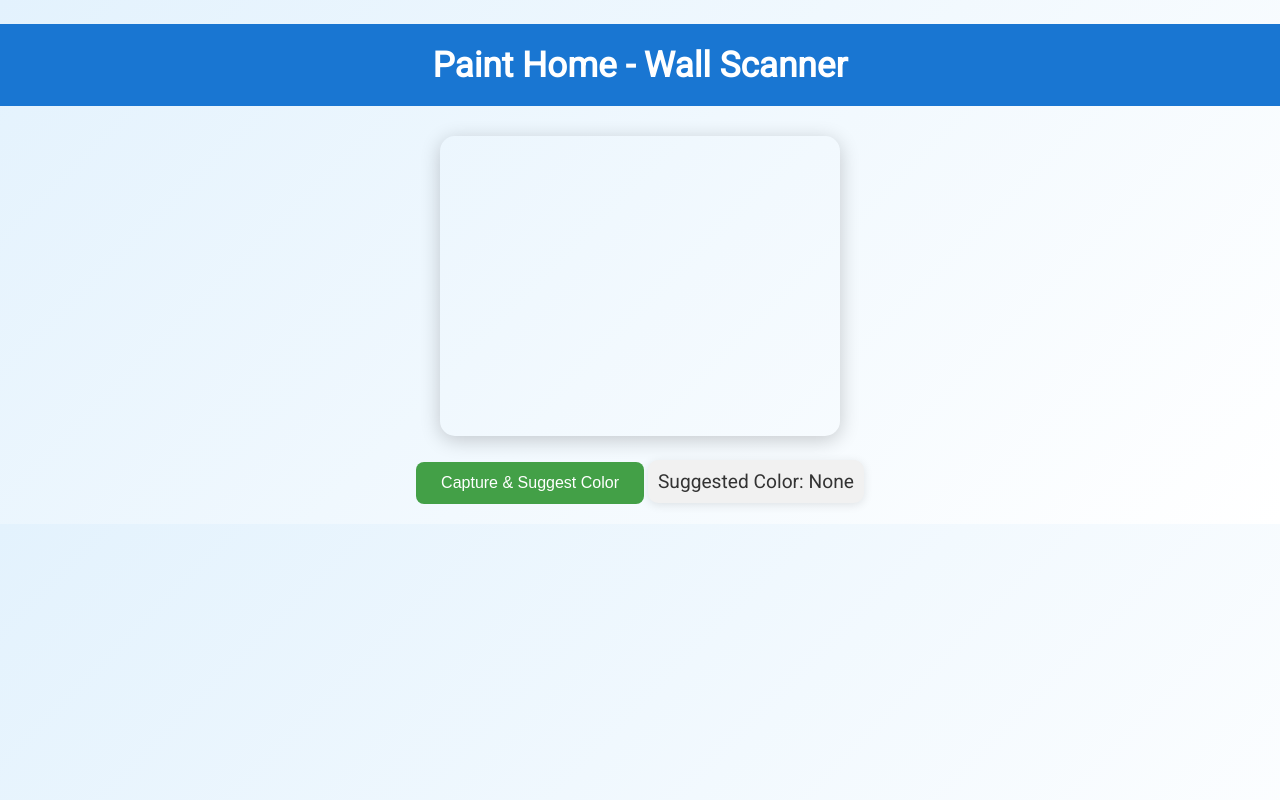
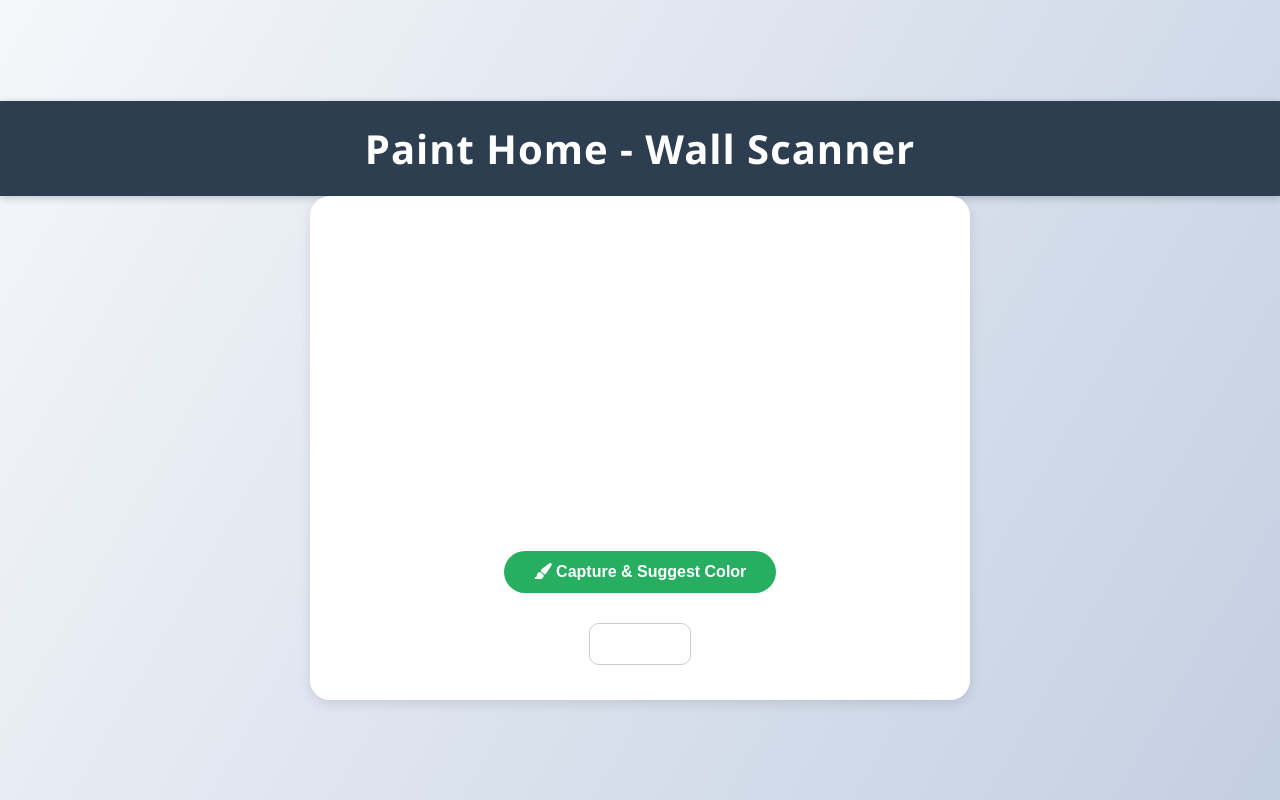
Before and after one commit to notbittu/white444, a Flask app: page / in a window 1280 px wide. Run offline with Flask 3, Linux system fonts and the light colour scheme.

Commit message:
Update index.html

```diff
--- a/templates/index.html
+++ b/templates/index.html
@@ -1,104 +1,136 @@
-<!DOCTYPE html>
-<html lang="en">
+<!DOCTYPE html><html lang="en">
 <head>
     <meta charset="UTF-8">
+    <meta name="viewport" content="width=device-width, initial-scale=1.0">
     <title>Paint Home - Wall Scanner</title>
-    <link rel="stylesheet" href="https://fonts.googleapis.com/css2?family=Roboto&display=swap">
+    <link rel="stylesheet" href="https://cdnjs.cloudflare.com/ajax/libs/font-awesome/6.0.0/css/all.min.css">
     <style>
         body {
-            font-family: 'Roboto', sans-serif;
-            background: linear-gradient(135deg, #e3f2fd, #fff);
             margin: 0;
-            padding: 0;
+            font-family: 'Segoe UI', Tahoma, Geneva, Verdana, sans-serif;
+            background: linear-gradient(120deg, #f5f7fa, #c3cfe2);
+            display: flex;
+            flex-direction: column;
+            align-items: center;
+            justify-content: center;
+            height: 100vh;
+        }header {
+        width: 100%;
+        background: #2c3e50;
+        padding: 20px 0;
         text-align: center;
-            color: #333;
+        color: white;
+        font-size: 2.5rem;
+        font-weight: 600;
+        letter-spacing: 1px;
+        box-shadow: 0 2px 8px rgba(0, 0, 0, 0.2);
     }
 
-        h1 {
-            padding: 20px 0;
-            font-size: 2.2rem;
-            background-color: #1976d2;
-            color: white;
-            margin-bottom: 30px;
+    .scanner-box {
+        background: white;
+        padding: 30px;
+        border-radius: 20px;
+        box-shadow: 0 4px 12px rgba(0, 0, 0, 0.1);
+        text-align: center;
+        width: 90%;
+        max-width: 600px;
     }
 
     video, canvas {
+        width: 100%;
         border-radius: 15px;
-            box-shadow: 0 4px 20px rgba(0, 0, 0, 0.2);
+        margin-bottom: 20px;
     }
 
-        #container {
-            max-width: 600px;
-            margin: auto;
+    .button {
+        background: #27ae60;
+        border: none;
+        color: white;
+        padding: 12px 30px;
+        font-size: 1rem;
+        font-weight: bold;
+        border-radius: 30px;
+        cursor: pointer;
+        transition: background 0.3s ease;
     }
 
-        #captureBtn {
-            margin: 20px auto;
-            padding: 12px 25px;
-            background-color: #43a047;
-            color: white;
-            border: none;
-            border-radius: 8px;
-            font-size: 1rem;
-            cursor: pointer;
-            transition: background-color 0.3s ease;
+    .button:hover {
+        background: #219150;
     }
 
-        #captureBtn:hover {
-            background-color: #388e3c;
+    .result {
+        margin-top: 20px;
+        font-size: 1.2rem;
+        font-weight: 500;
+        color: #2c3e50;
     }
 
-        #colorResult {
-            font-size: 1.2rem;
-            margin-top: 20px;
-            padding: 10px;
-            background: #f1f1f1;
+    .color-box {
+        margin-top: 10px;
+        height: 40px;
+        width: 100px;
         border-radius: 10px;
-            box-shadow: 0 2px 10px rgba(0,0,0,0.1);
+        border: 1px solid #ccc;
         display: inline-block;
     }
 </style>
+
 </head>
 <body>
-    <h1>Paint Home - Wall Scanner</h1>
-
-    <div id="container">
-        <video id="video" width="400" height="300" autoplay></video><br>
-        <button id="captureBtn">Capture & Suggest Color</button>
-        <canvas id="canvas" width="400" height="300" style="display:none;"></canvas>
-        <div id="colorResult">Suggested Color: <span id="colorCode">None</span></div>
+    <header>Paint Home - Wall Scanner</header><div class="scanner-box">
+    <video id="video" autoplay></video>
+    <canvas id="canvas" style="display:none;"></canvas>
+    <button class="button" onclick="captureAndSend()">
+        <i class="fas fa-paint-brush"></i> Capture & Suggest Color
+    </button>
+    <div class="result" id="result"></div>
+    <div class="color-box" id="colorBox"></div>
 </div>
 
 <script>
     const video = document.getElementById('video');
     const canvas = document.getElementById('canvas');
-        const colorCode = document.getElementById('colorCode');
-        const captureBtn = document.getElementById('captureBtn');
-        const ctx = canvas.getContext('2d');
+    const result = document.getElementById('result');
+    const colorBox = document.getElementById('colorBox');
 
-        navigator.mediaDevices.getUserMedia({ video: true }).then(stream => {
+    navigator.mediaDevices.getUserMedia({ video: true })
+        .then(stream => {
             video.srcObject = stream;
         });
 
-        captureBtn.addEventListener('click', () => {
-            ctx.drawImage(video, 0, 0, canvas.width, canvas.height);
+    function captureAndSend() {
+        const context = canvas.getContext('2d');
+        canvas.width = video.videoWidth;
+        canvas.height = video.videoHeight;
+        context.drawImage(video, 0, 0, canvas.width, canvas.height);
         canvas.toBlob(blob => {
             const formData = new FormData();
-                formData.append('image', blob, 'capture.jpg');
+            formData.append('image', blob);
+
             fetch('/color-suggestion', {
                 method: 'POST',
                 body: formData
             })
-                .then(response => response.json())
+            .then(res => res.json())
             .then(data => {
-                    colorCode.textContent = data.suggested_color;
-                    colorCode.style.color = data.suggested_color;
+                const hex = data.color;
+                const name = getColorName(hex);
+                result.innerHTML = Suggested Color: <strong>${hex}</strong> (${name});
+                colorBox.style.backgroundColor = hex;
             })
-                .catch(error => {
-                    colorCode.textContent = 'Error';
+            .catch(err => {
+                result.textContent = 'Error processing image';
             });
-            }, 'image/jpeg');
         });
-    </script>
-</body>
-</html>
+    }
+
+    function getColorName(hex) {
+        const namedColors = {
+            '#ffffff': 'White', '#000000': 'Black', '#ff0000': 'Red', '#00ff00': 'Green', '#0000ff': 'Blue',
+            '#6f6f6f': 'Gray', '#ff69b4': 'Pink', '#a52a2a': 'Brown', '#808000': 'Olive', '#6a5acd': 'Slate Blue',
+            '#6f6f69': 'Stone Gray', '#6f6f96': 'Shadow Blue', '#6f6f39': 'Dusty Olive'
+        };
+        const lowerHex = hex.toLowerCase();
+        return namedColors[lowerHex] || 'Custom Shade';
+    }
+</s
```
Lines whose indentation alone changed are shown as unchanged.
